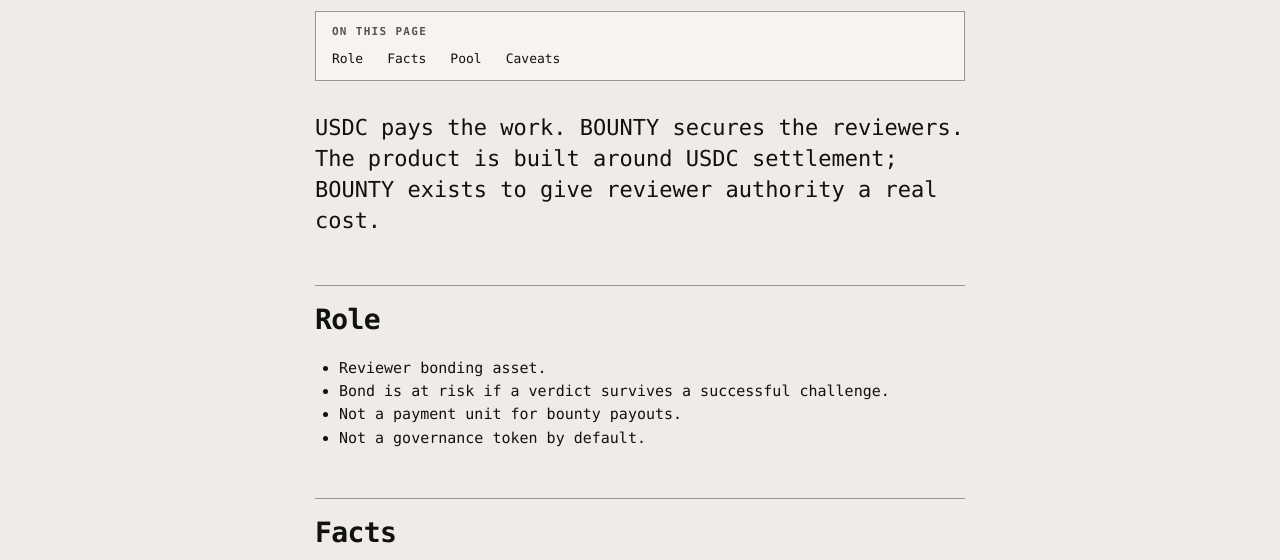
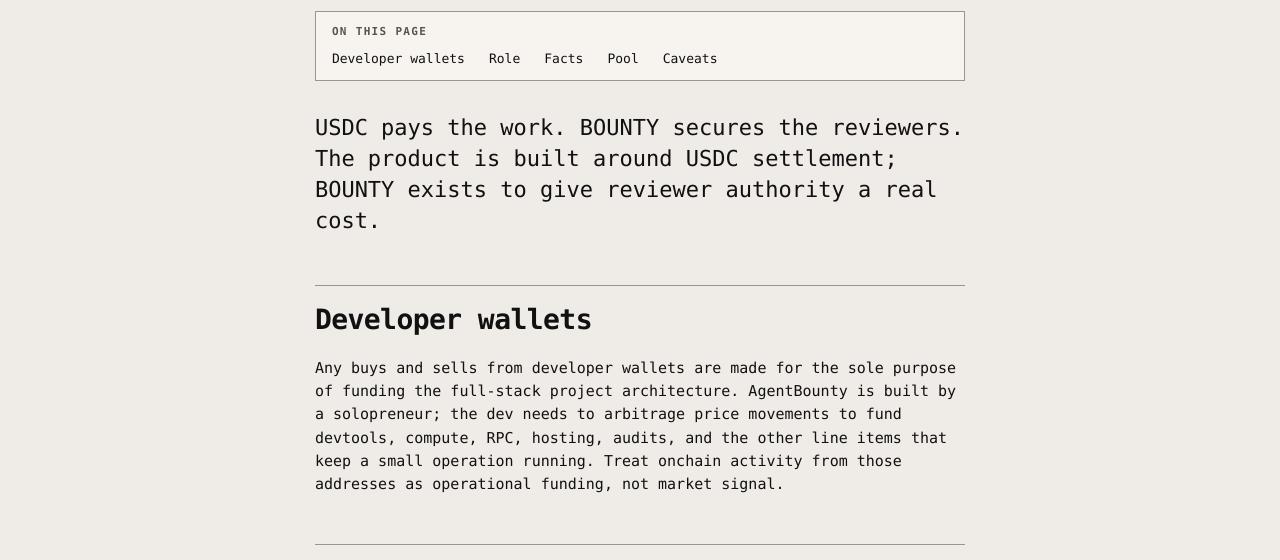
Before and after one commit to avalidurl/agentbounty, an Astro site: page /token in a window 1280 px wide. Shown: the part 240-800 px from the top of the page. Built offline with nearby package versions, Linux system fonts and the light colour scheme; Astro itself is replaced by a stand-in of ours.

Commit message:
Token page: add developer-wallet operational-funding disclosure
Mirrors the same disclosure now living in the memex release writeup.
States plainly that buys/sells from developer wallets fund the project
architecture (devtools, compute, RPC, hosting, audits) and should be
read as operational funding, not market signal.

```diff
--- a/src/pages/token.astro
+++ b/src/pages/token.astro
@@ -3,6 +3,7 @@ import DocsLayout from "../layouts/DocsLayout.astro";
 import { TOKEN } from "../data/links";
 
 const toc = [
+  { label: "Developer wallets", anchor: "developer-wallets" },
   { label: "Role", anchor: "role" },
   { label: "Facts", anchor: "facts" },
   { label: "Pool", anchor: "pool" },
@@ -19,6 +20,16 @@ const toc = [
     USDC pays the work. BOUNTY secures the reviewers. The product is built
     around USDC settlement; BOUNTY exists to give reviewer authority a real
     cost.
+  </p>
+
+  <h2 id="developer-wallets">Developer wallets</h2>
+  <p>
+    Any buys and sells from developer wallets are made for the sole purpose
+    of funding the full-stack project architecture. AgentBounty is built by
+    a solopreneur; the dev needs to arbitrage price movements to fund
+    devtools, compute, RPC, hosting, audits, and the other line items that
+    keep a small operation running. Treat onchain activity from those
+    addresses as operational funding, not market signal.
   </p>
 
   <h2 id="role">Role</h2>
```
